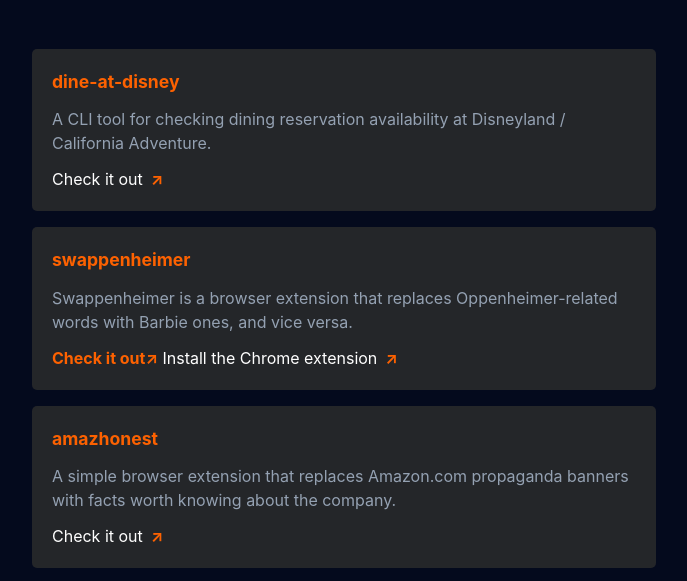
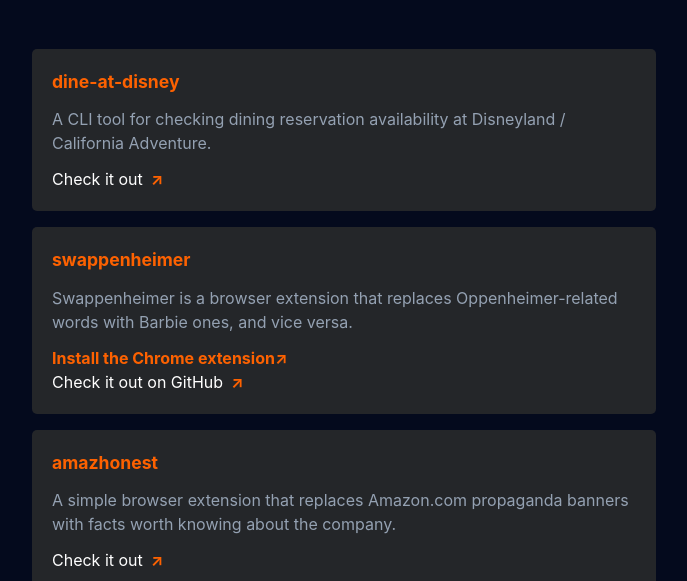
Before and after one commit to alechemy/alecwithac.com, a website: page src/projects.html in a window 1280 px wide. Shown: the part 215-796 px from the top of the page, without its empty margins (296-983 px from the left). Drawn offline with Linux system fonts and the light colour scheme; files whose address does not match are found by name.

Commit message:
swappenheimer style fix

```diff
--- a/src/projects.html
+++ b/src/projects.html
@@ -41,8 +41,9 @@
         <aside>
           <span><a href="https://github.com/alechemy/swappenheimer" target="_blank" rel="noopener">swappenheimer</a></span>
           <p>Swappenheimer is a browser extension that replaces Oppenheimer-related words with Barbie ones, and vice versa.</p>
-          <span><a href="https://github.com/alechemy/swappenheimer" target="_blank" rel="noopener">Check it out</a><a href="https://github.com/alechemy/swappenheimer" target="_blank" rel="noopener">↗</a></span>
           <span><a href="https://chrome.google.com/webstore/detail/swappenheimer/dpaadanjagefgkepdchnlojjdlpoghmd" target="_blank" rel="noopener">Install the Chrome extension</a><a href="https://chrome.google.com/webstore/detail/swappenheimer/dpaadanjagefgkepdchnlojjdlpoghmd" target="_blank" rel="noopener">↗</a></span>
+          <br />
+          <span><a href="https://github.com/alechemy/swappenheimer" target="_blank" rel="noopener">Check it out on GitHub</a><a href="https://github.com/alechemy/swappenheimer" target="_blank" rel="noopener">↗</a></span>
         </aside>
         <aside>
           <span><a href="https://github.com/alechemy/amazhonest" target="_blank" rel="noopener">amazhonest</a></span>
```
